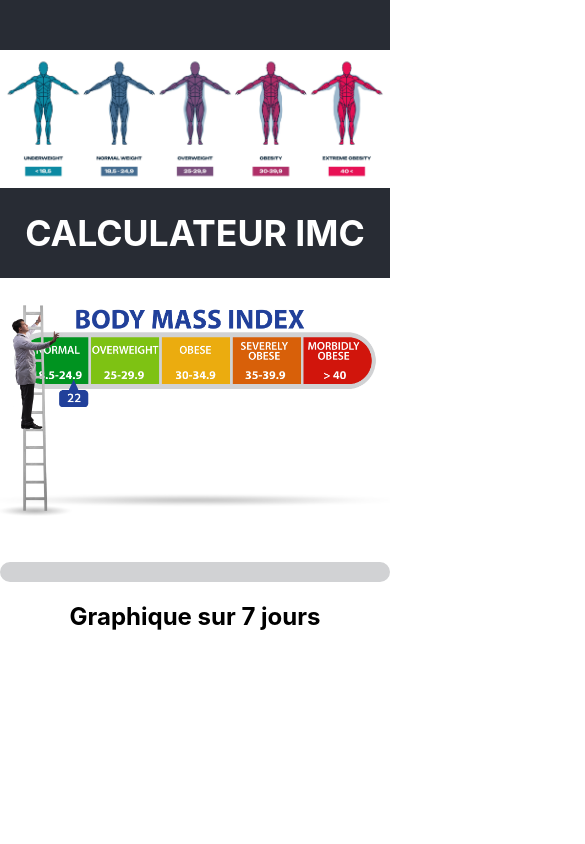
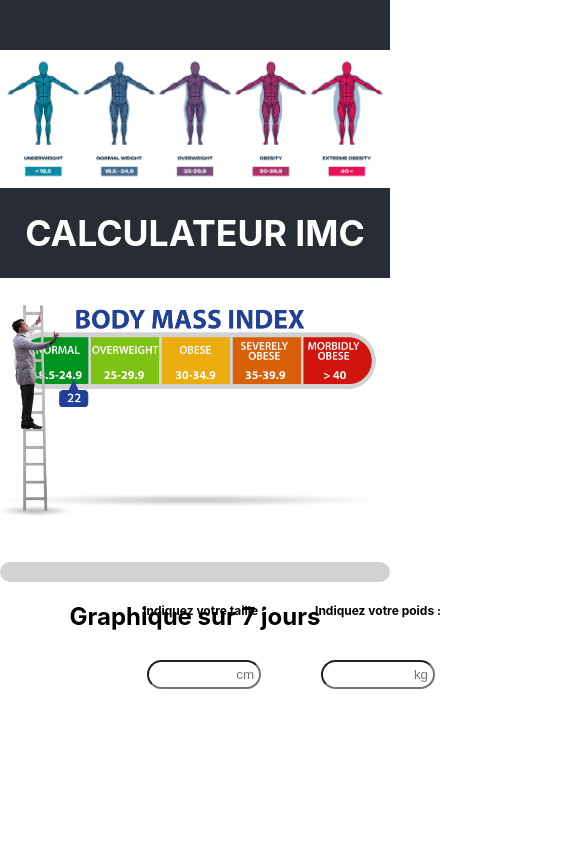
Before and after one commit to Jwell2014/app-react-simplon-imc, a React (Create React App) app: page / in a window 390 px wide. Shown: the top 844 px of the page, 585 px wide, since content can reach past the window. Built offline with nearby package versions, Linux system fonts and the light colour scheme.

Commit message:
emplacement calcul

```diff
--- a/src/App.css
+++ b/src/App.css
@@ -78,3 +78,42 @@ input{
 .obesite-morbide{
   color: rgb(253, 0, 0);
 }
+
+
+/* Styles pour les écrans de largeur moyenne (par exemple, tablettes) */
+@media screen and (max-width: 768px) and (max-width: 1024px){
+  .app-input {
+    top: 70%;
+    left: 30%;
+  }
+  h3{
+    font-size: 12px;
+  }
+  input{
+    text-align: end;
+    width: 100px;
+    border-radius: 15px;
+    padding: 5px;
+    margin: 30px;
+  }
+}
+
+/* Styles pour les écrans étroits (par exemple, smartphones) */
+@media screen and (max-width: 480px) {
+  .app-input {
+    .app-input {
+      top: 70%;
+      left: 30%;
+    }
+    h3{
+      font-size: 12px;
+    }
+    input{
+      text-align: end;
+      width: 100px;
+      border-radius: 15px;
+      padding: 5px;
+      margin: 30px;
+    }
+  }
+}
--- a/src/App.tsx
+++ b/src/App.tsx
@@ -55,7 +55,6 @@ function App() {
       <img src={result} alt='' width="100%" />
 
       <div className='app-input'>
-
         <Inputimc type='cm' genre='taille' inputValue={inputTaille} onInputChange={setInputTaille} />
         <Inputimc type='kg' genre='poids' inputValue={inputPoids} onInputChange={setInputPoids} />
       </div>
```
